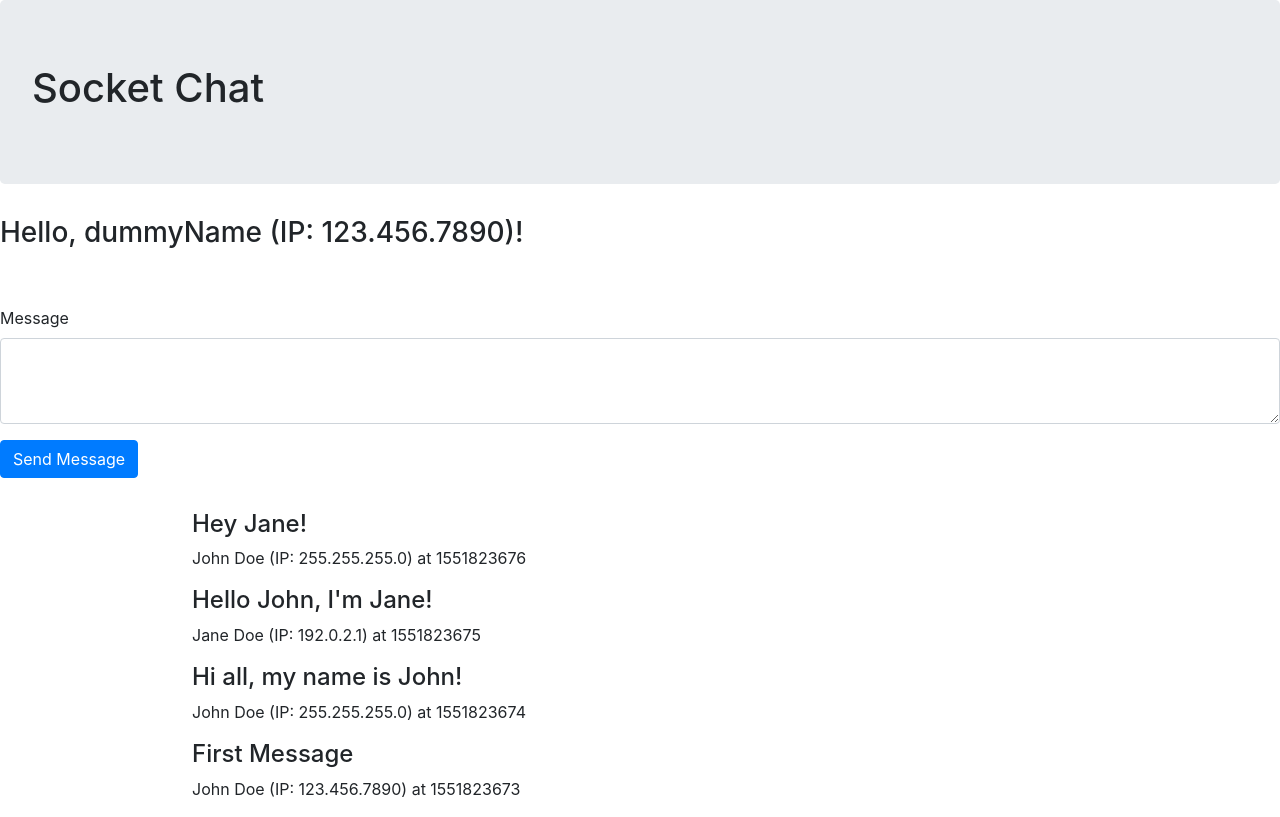
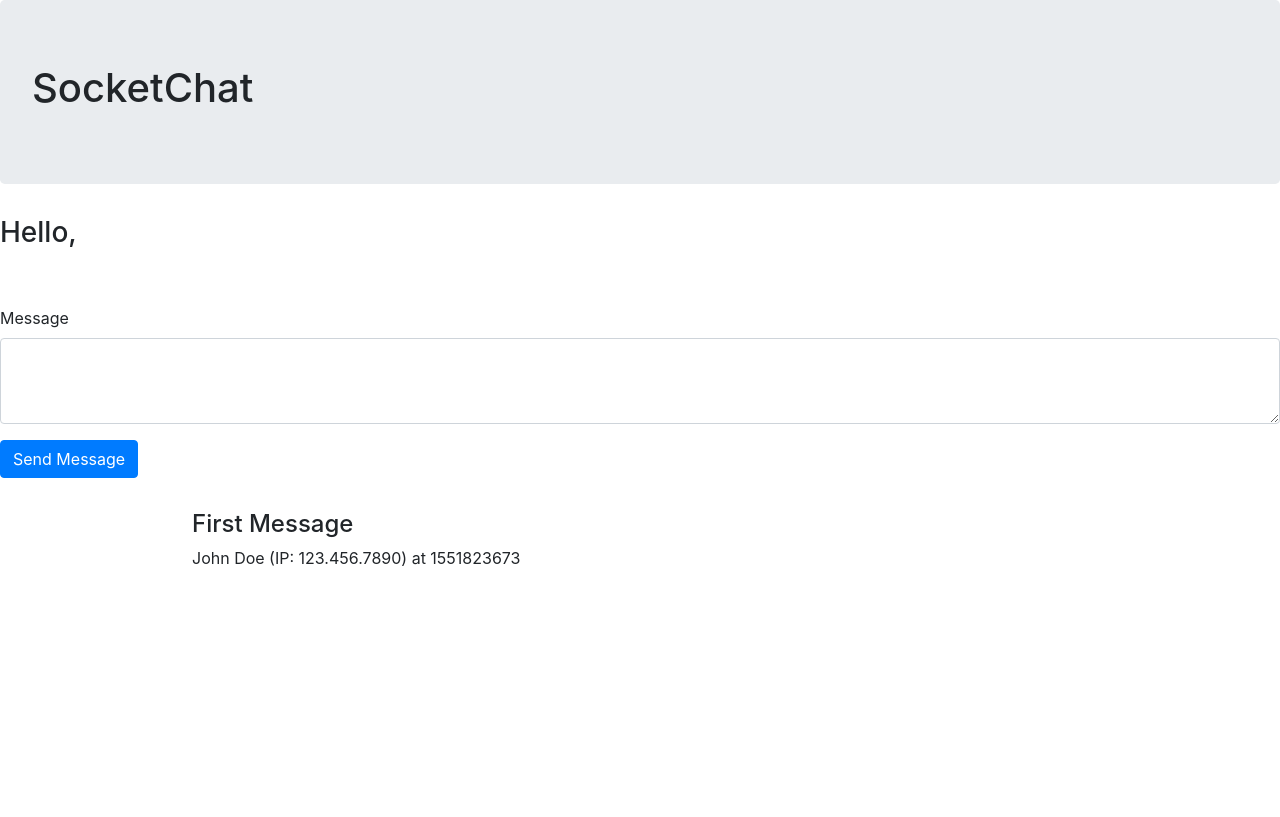
Before and after one commit to itsamishra/WebSocket-Chat-App, a website: page index.html in a window 1280 px wide. Drawn offline with nearby package versions, Linux system fonts and the light colour scheme.

Commit message:
Node app now pulls messages from Postgres

```diff
--- a/index.html
+++ b/index.html
@@ -5,7 +5,7 @@
     <meta charset="UTF-8">
     <meta name="viewport" content="width=device-width, initial-scale=1.0">
     <meta http-equiv="X-UA-Compatible" content="ie=edge">
-    <title>Socket Chat</title>
+    <title>SocketChat</title>
 
     <!-- CSS -->
     <link rel="stylesheet" href="https://stackpath.bootstrapcdn.com/bootstrap/4.3.1/css/bootstrap.min.css" integrity="sha384-ggOyR0iXCbMQv3Xipma34MD+dH/1fQ784/j6cY/iJTQUOhcWr7x9JvoRxT2MZw1T"
@@ -21,7 +21,7 @@
 <body>
 
     <div class="jumbotron">
-        <h1>Socket Chat</h1>
+        <h1>SocketChat</h1>
     </div>
     <h3 class="testClass">Hello, </h3>
     <br /><br />
@@ -54,40 +54,13 @@
     <script>
         // Gets messages from Heroku Postgres (limit = 40,000)
         function getChatLogs() {
-            /*
-            Message JSON structure:
-            {
-                author: 'dummyAuthor',
-                message: 'dummyMessage',
-                authorIp: 'authorIp',
-                unixTimeStamp: 1551823674
-            }
-            */
-            let messageList = [{
-                    author: 'John Doe',
-                    message: 'Hi all, my name is John!',
-                    authorIp: '255.255.255.0',
-                    unixTimeStamp: 1551823674
-                },
-                {
-                    author: 'Jane Doe',
-                    message: 'Hello John, I\'m Jane!',
-                    authorIp: '192.0.2.1',
-                    unixTimeStamp: 1551823675
-                },
-                {
-                    author: 'John Doe',
-                    message: 'Hey Jane!',
-                    authorIp: '255.255.255.0',
-                    unixTimeStamp: 1551823676
-                }
-            ];
+            var messages = <%-JSON.stringify(messages)%>;
 
-            return messageList;
+            return messages;
         }
 
         // Sends user's message
-        function sendMessage(){
+        function sendMessage() {
             let messageText = $("#messageText").val();
             console.log(messageText);
 
@@ -105,11 +78,11 @@
 
         // Gets chat logs and displays them
         let chatLog = getChatLogs();
-        console.log(chatLog);
+        //console.log(chatLog);
         for (let i = 0; i < chatLog.length; i++) {
             //console.log(chatLog[i].message);
             $(".chatApp").prepend(
-                `<div class="message"><h4>${chatLog[i].message}</h4><p>${chatLog[i].author} (IP: ${chatLog[i].authorIp}) at ${chatLog[i].unixTimeStamp}</p></div>`
+                `<div class="message"><h4>${chatLog[i].message_text}</h4><p>${chatLog[i].author} (IP: ${chatLog[i].message_author_ip}) at ${chatLog[i].message_unix_timestamp}</p></div>`
             );
         }
     </script>
@@ -118,6 +91,6 @@
 </html>
 
 <!-- TODO: Add chat app UI to frontend (look over: https://bootsnipp.com/snippets/1ea0N) -->
-<!-- TODO: Migrate chat to Heroku (add Heroku link to GitHub repo) -->
 <!-- TODO: Implement WebSockets -->
 <!-- TODO: Implement username setting -->
+<!-- TODO: Fix insecure use to Heroku Postgres Login URL -->
--- a/package.json
+++ b/package.json
@@ -10,8 +10,10 @@
   "author": "",
   "license": "ISC",
   "dependencies": {
+    "ejs": "^2.6.1",
     "express": "^4.16.4",
     "pg": "^7.8.2",
-    "serve-favicon": "^2.5.0"
+    "serve-favicon": "^2.5.0",
+    "socket.io": "^2.2.0"
   }
 }
```
Also changed, not shown: index.js (+19 -6 lines), 1 other file.
